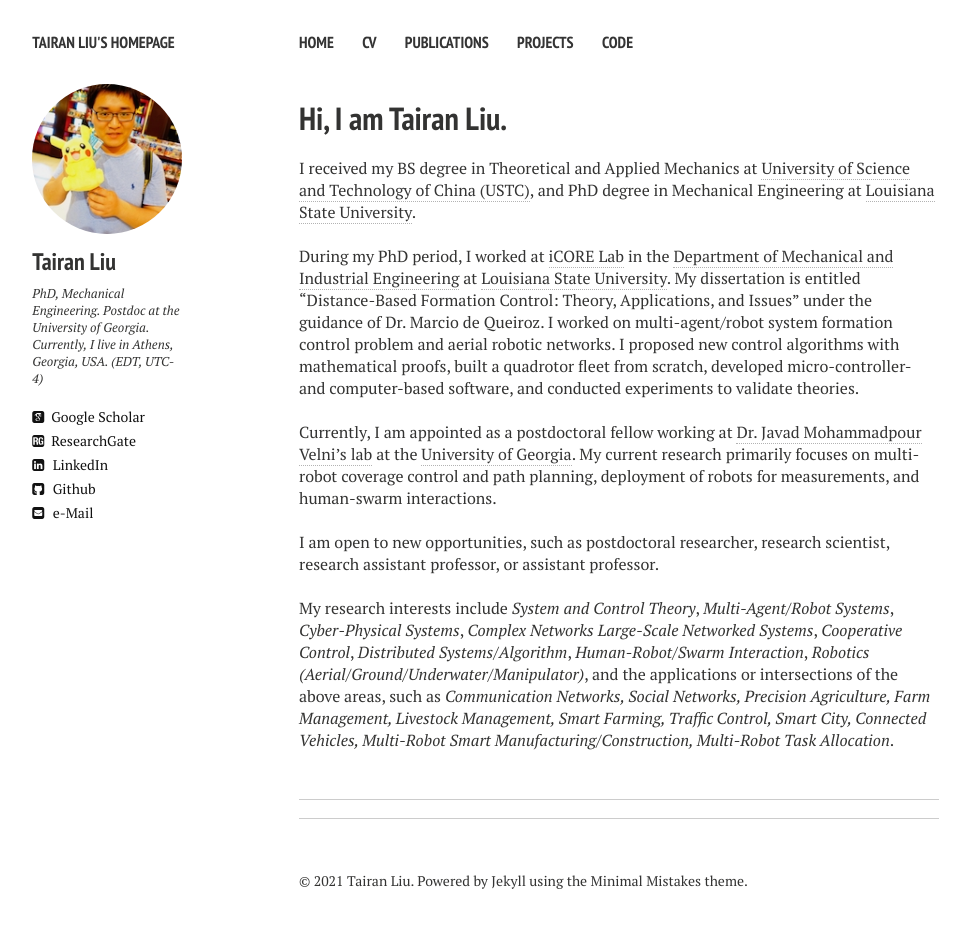
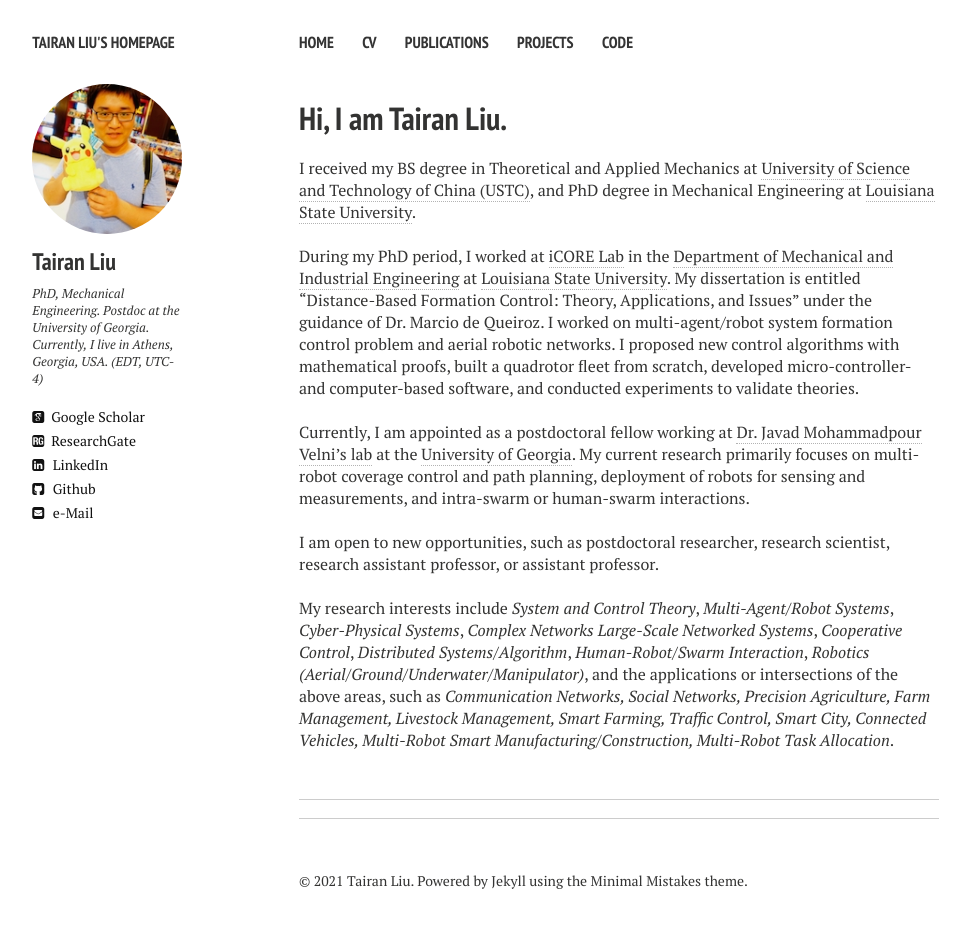
Before and after one commit to liutairan/liutairan.github.io, a Jekyll site: the page built from index.md, in a window 1280 px wide. Shown: the whole page, without its empty margins (21-987 px from the left). Built offline with Jekyll 4.4.1, drawn with Linux system fonts in a browser that asks for light colours; nearby versions of some CDN libraries; comment, search, counter and statistics services are not loaded.

Commit message:
Update index.md

```diff
--- a/index.md
+++ b/index.md
@@ -14,7 +14,7 @@ I received my BS degree in Theoretical and Applied Mechanics at <a href="http://
 During my PhD period, I worked at <a href="https://icorelab.github.io" target="_blank">iCORE Lab</a> in the <a href="https://www.lsu.edu/eng/mie/" target="_blank">Department of Mechanical and Industrial Engineering</a> at <a href="https://www.lsu.edu/" target="_blank">Louisiana State University</a>. My dissertation is entitled “Distance-Based Formation Control: Theory, Applications, and Issues” under the guidance of Dr. Marcio de Queiroz. I worked on multi-agent/robot system formation control problem and aerial robotic networks. I proposed new control algorithms with mathematical proofs, built a quadrotor fleet from scratch, developed micro-controller- and computer-based software, and conducted experiments to validate theories.
 
 <br />
-Currently, I am appointed as a postdoctoral fellow working at <a href="http://cscl.engr.uga.edu/" target="_blank">Dr. Javad Mohammadpour Velni’s lab</a> at the <a href="https://www.uga.edu/">University of Georgia</a>. My current research primarily focuses on multi-robot coverage control and path planning, deployment of robots for measurements, and human-swarm interactions.
+Currently, I am appointed as a postdoctoral fellow working at <a href="http://cscl.engr.uga.edu/" target="_blank">Dr. Javad Mohammadpour Velni’s lab</a> at the <a href="https://www.uga.edu/">University of Georgia</a>. My current research primarily focuses on multi-robot coverage control and path planning, deployment of robots for sensing and measurements, and intra-swarm or human-swarm interactions.
 
 <br />
 I am open to new opportunities, such as postdoctoral researcher, research scientist, research assistant professor, or assistant professor.
```
